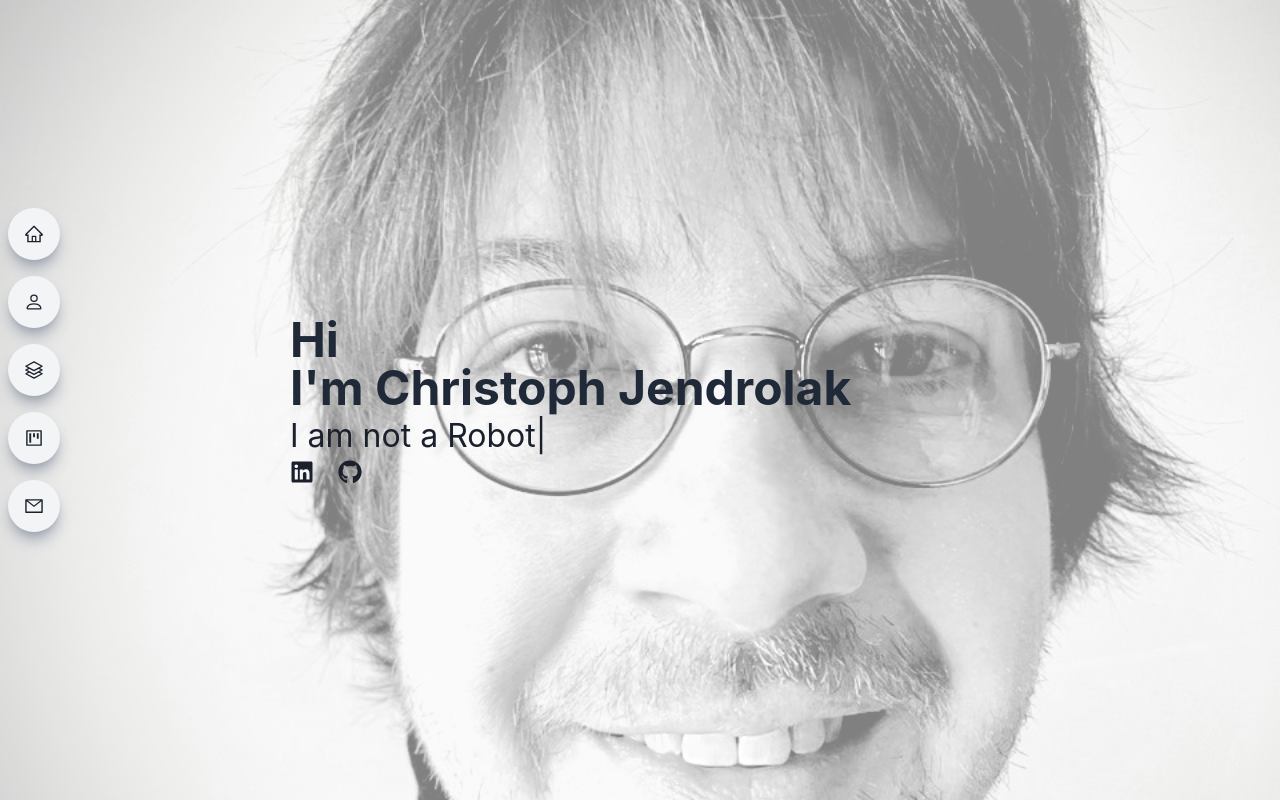
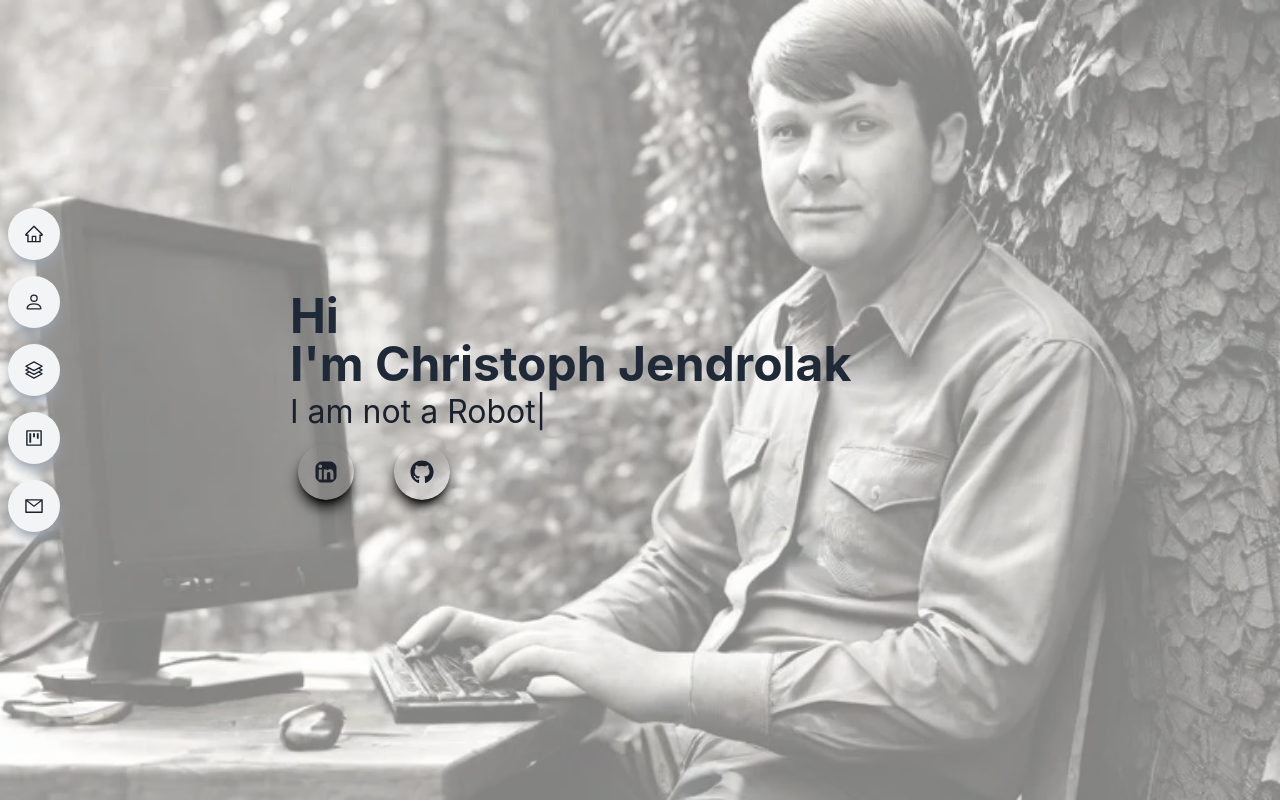
Before and after one commit to OhnoHub/jonaWebsite, a React (Vite) app in the folder aboutMe/: page / in a window 1280 px wide. Shown: the top 802 px of the page. Built offline with nearby package versions, Linux system fonts and the light colour scheme.

Commit message:
changed the image

```diff
--- a/aboutMe/src/components/Main.tsx
+++ b/aboutMe/src/components/Main.tsx
@@ -6,8 +6,8 @@ const Main = () => {
     <div id="main">
       <img
         className="w-full h-[100vh] object-cover scale-x-[-1]"
-        src="src\assets\IMG_20240130_230720_214~3.jpg"
-        alt="Schwarz-Weiß Foto des Entwicklers"
+        src="public/webdev.png"
+        alt="AI generiertes Schwarz-Weiß Foto eines Entwicklersim Stiel der Siebziegerjahre"
       />
       <div className="w-full h-screen absolute top-0 left-0 bg-white/50">
         <div className="max-w-[700px] m-auto h-full w-full flex flex-col justify-center lg:items-start items-center">
@@ -45,7 +45,10 @@ const Main = () => {
               rel="noopener noreferrer"
               style={{ textDecoration: "none", color: "inherit" }}
             >
-              <FaLinkedin style={{ cursor: "pointer", fontSize: "24px" }} />
+              <FaLinkedin
+                style={{ cursor: "pointer", fontSize: "24px" }}
+                className="justify-center items-center rounded-full shadow-lg box-content shadow-black m-2 p-4 bg-transparent hover:scale-110 ease-in duration-200"
+              />
             </a>
 
             <a
@@ -54,7 +57,10 @@ const Main = () => {
               rel="noopener noreferrer"
               style={{ textDecoration: "none", color: "inherit" }}
             >
-              <FaGithub style={{ cursor: "pointer", fontSize: "24px" }} />
+              <FaGithub
+                style={{ cursor: "pointer", fontSize: "24px" }}
+                className="justify-center items-center rounded-full shadow-lg box-content shadow-black m-2 p-4 bg-transparent hover:scale-110 ease-in duration-200"
+              />
             </a>
           </div>
         </div>
```
Also changed, not shown: aboutMe/public/webdev.png (added).
